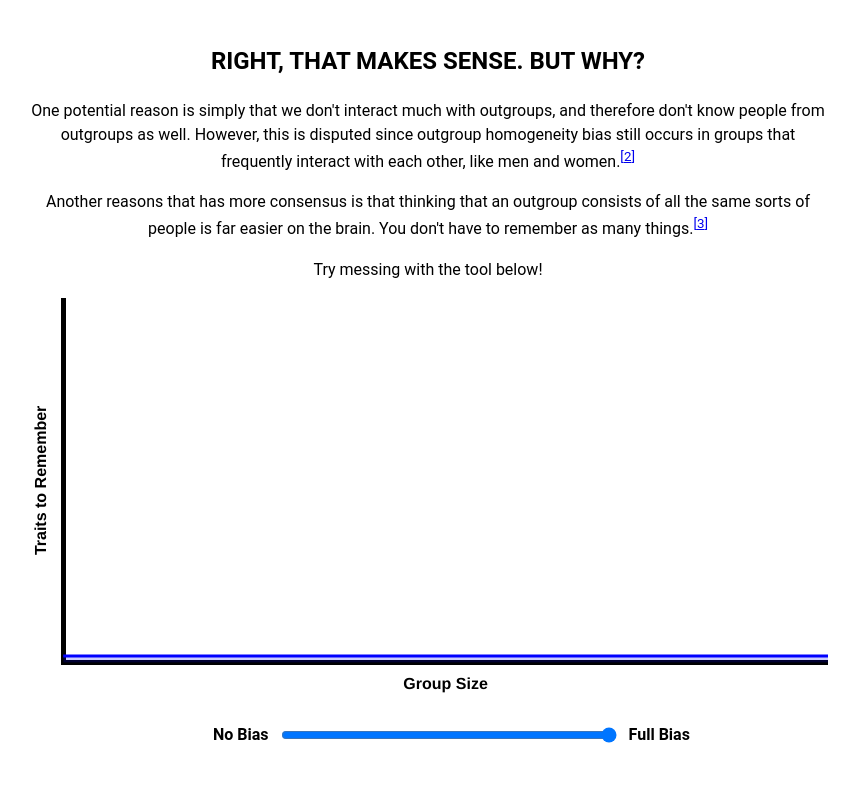
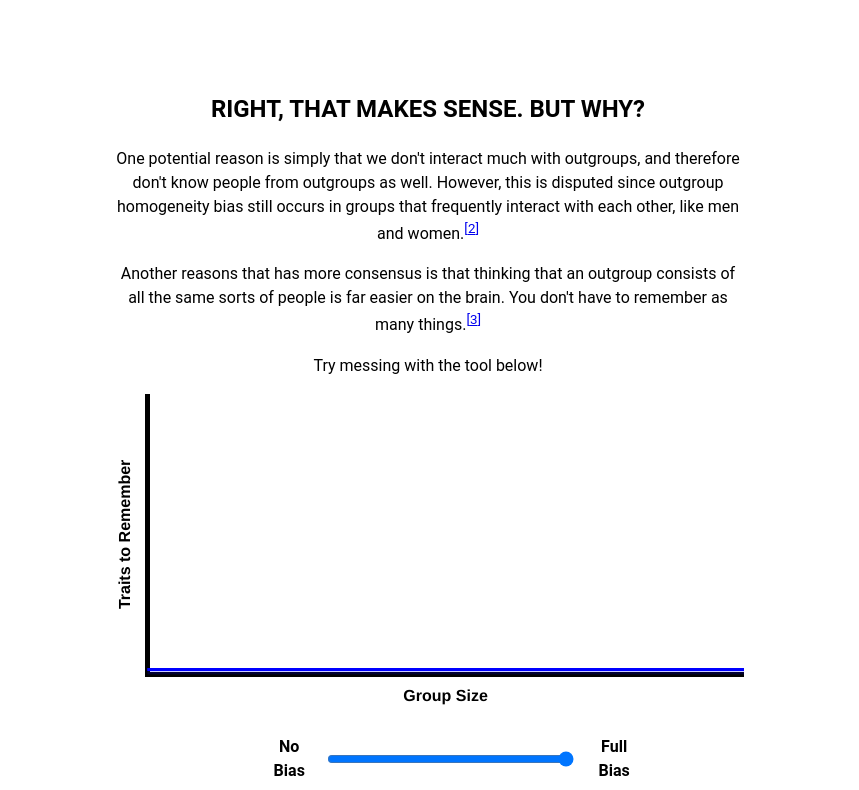
Before and after one commit to AxiDragon/outgroup-odyssey, a React (Create React App) app: page / in a window 1280 px wide. Shown: the part 4266-5056 px from the top of the page, without its empty margins (212-1071 px from the left). Built offline with nearby package versions, Linux system fonts and the light colour scheme.

Commit message:
Fix max width

```diff
--- a/src/App.css
+++ b/src/App.css
@@ -16,8 +16,7 @@ h2 {
 
 .App {
 	text-align: center;
-	width: 100%;
-	max-width: 800px;
+	width: 50%;
 }
 
 .AppContainer {
```
